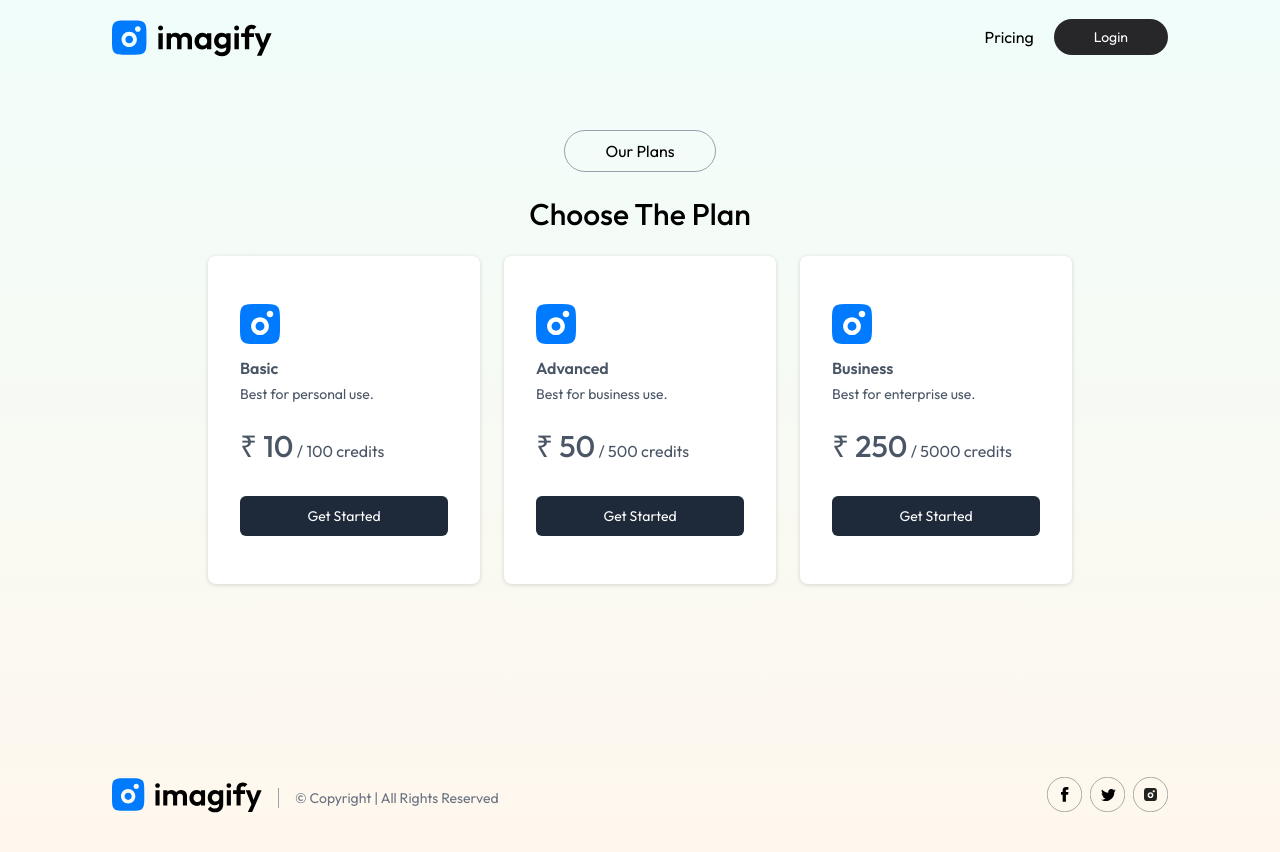
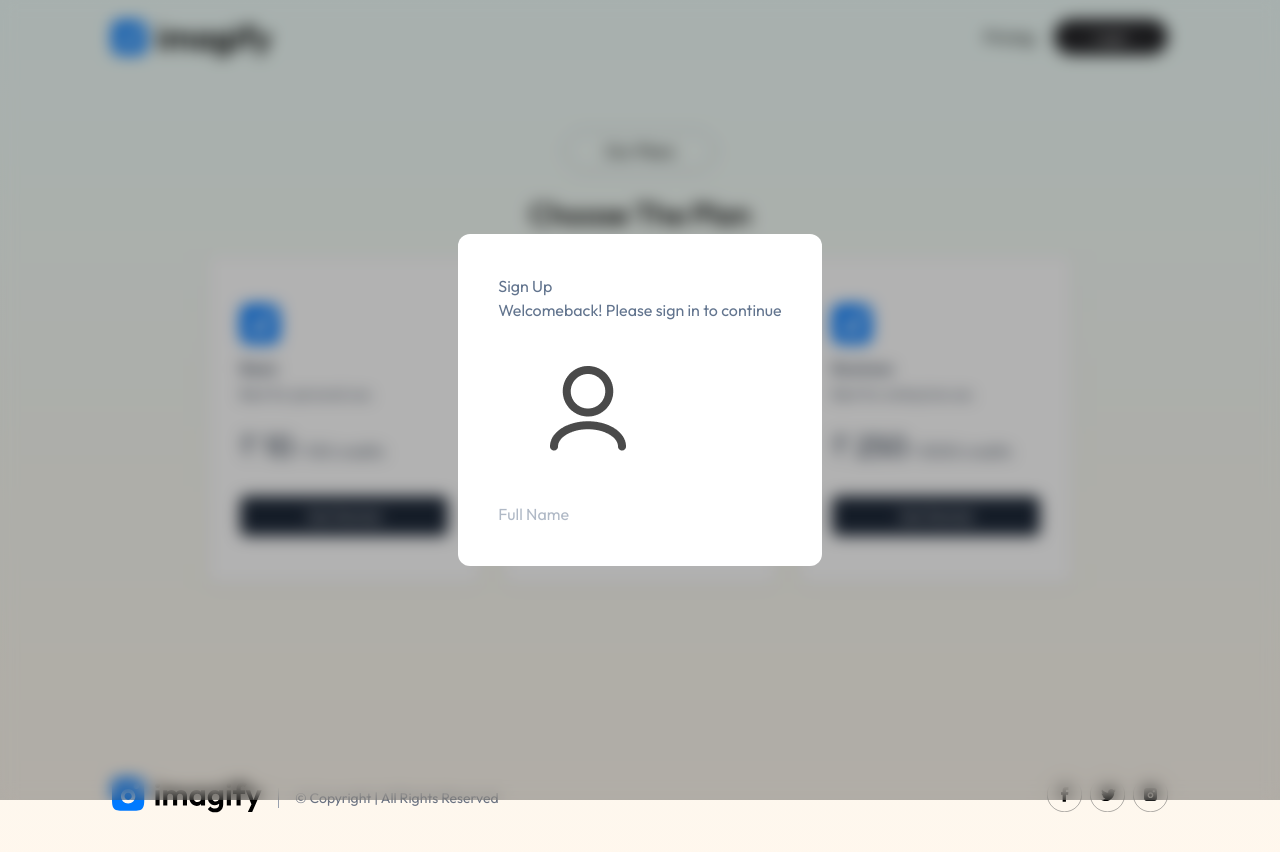
Before and after one commit to muthukumar24/Imagify-Frontend, a React (Vite) app: page /buy in a window 1280 px wide. Shown: the top 852 px of the page. Built offline with nearby package versions, Linux system fonts and the light colour scheme.

Commit message:
UI development in Progress

```diff
--- a/src/App.jsx
+++ b/src/App.jsx
@@ -5,12 +5,14 @@ import BuyCredit from "./pages/BuyCredit";
 import Result from "./pages/Result";
 import NavBar from "./components/NavBar";
 import Footer from "./components/Footer";
+import Login from "./components/Login";
 
 const App = () => {
   return (
     <div className="px-4 sm:px-10 md:px-14 lg:px-28 min-h-screen
     bg-gradient-to-b from-teal-50 to-orange-50">
       <NavBar />
+      <Login />
       <Routes>
         <Route path="/" element={<Home />} />
         <Route path="/result" element={<Result />} />
--- /dev/null
+++ b/src/components/Login.jsx
@@ -0,0 +1,23 @@
+import React from 'react'
+import { assets } from '../assets/assets'
+
+const Login = () => {
+  return (
+    <div className='absolute top-0 left-0 right-0 bottom-0
+    z-10 backdrop-blur-sm bg-black/30 flex justify-center items-center'>
+
+
+        <form className='relative bg-white p-10 rounded-xl text-slate-500'>
+            <h1>Sign Up</h1>
+            <p>Welcomeback! Please sign in to continue</p>
+
+            <div>
+                <img src={assets.profile_icon} alt="icon" />
+                <input type="text" placeholder='Full Name' required />
+            </div>
+        </form>
+    </div>
+  )
+}
+
+export default Login
```
